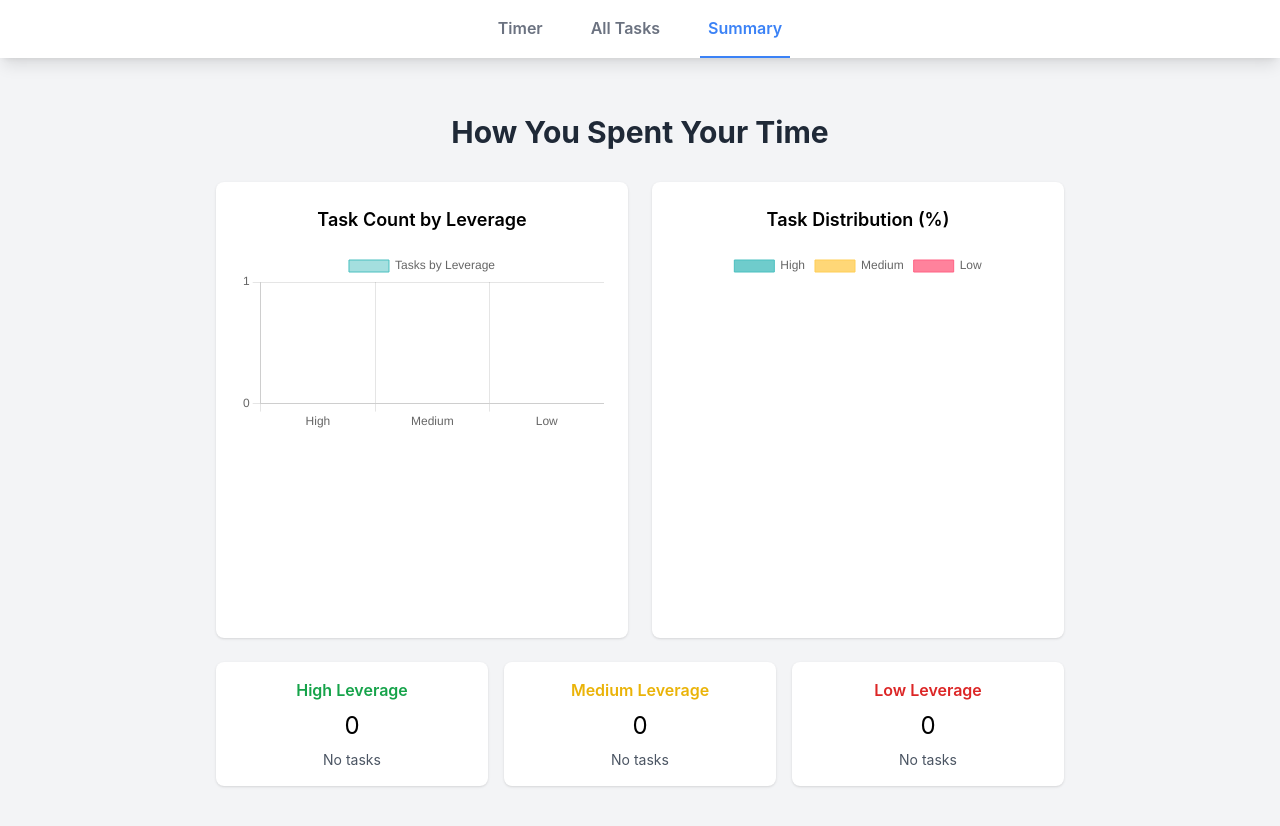
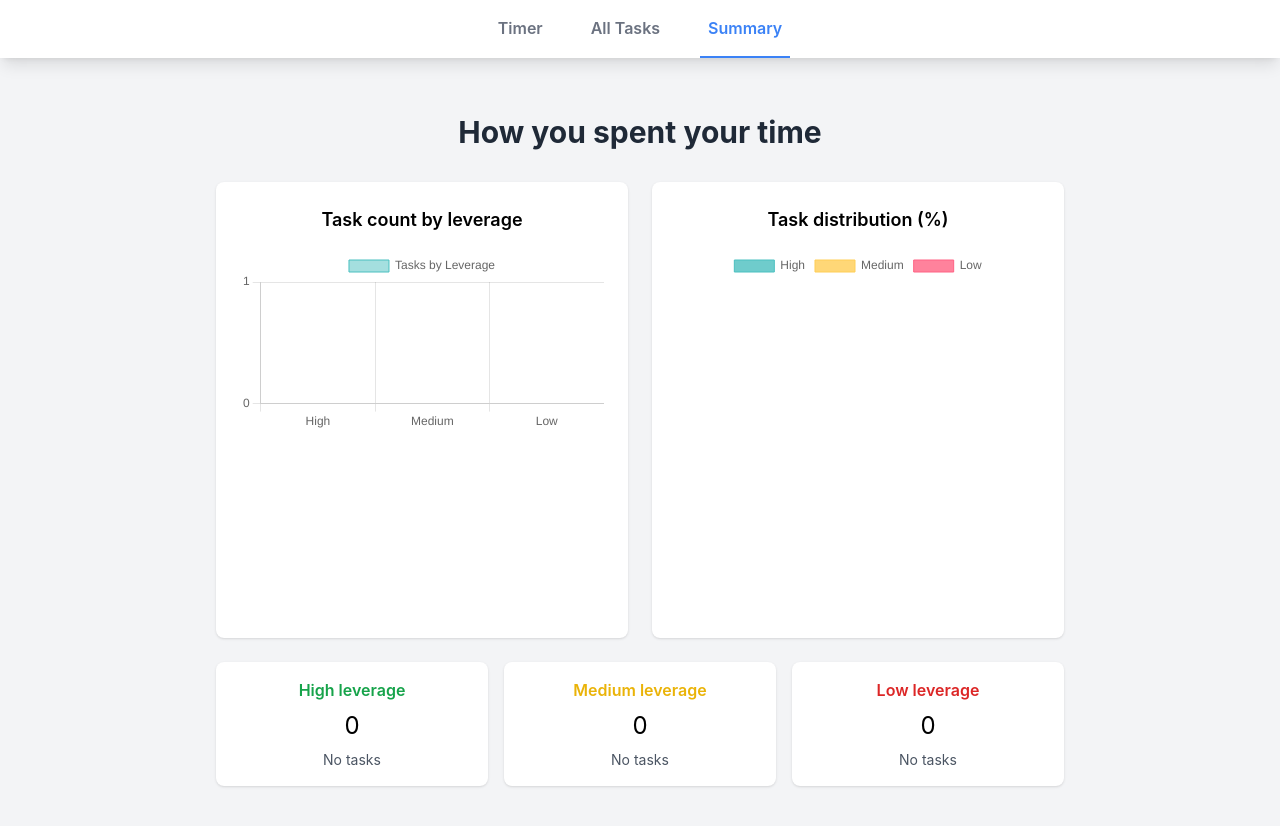
Before and after one commit to evelynso2024/TimeWell, a React (Create React App) app: page /summary in a window 1280 px wide. Shown: the top 826 px of the page. Built offline with nearby package versions, Linux system fonts and the light colour scheme; the HTML template or start-up script is replaced by a standard one.

Commit message:
Update Summary.js

```diff
--- a/src/components/Summary.js
+++ b/src/components/Summary.js
@@ -169,23 +169,23 @@ function Summary() {
   return (
     <div className="max-w-4xl mx-auto p-6">
       <h1 className="text-3xl font-bold text-center mb-8 text-gray-800">
-        How You Spent Your Time
+        How you spent your time
       </h1>
 
       <div className="grid grid-cols-1 md:grid-cols-2 gap-6 mb-6">
         <div className="bg-white p-6 rounded-lg shadow">
-          <h2 className="text-lg font-semibold mb-4 text-center">Task Count by Leverage</h2>
+          <h2 className="text-lg font-semibold mb-4 text-center">Task count by leverage</h2>
           <Bar data={barData} options={chartOptions} />
         </div>
         <div className="bg-white p-6 rounded-lg shadow">
-          <h2 className="text-lg font-semibold mb-4 text-center">Task Distribution (%)</h2>
+          <h2 className="text-lg font-semibold mb-4 text-center">Task distribution (%)</h2>
           <Doughnut data={doughnutData} options={doughnutOptions} />
         </div>
       </div>
 
       <div className="grid grid-cols-3 gap-4">
         <div className="bg-white p-4 rounded-lg shadow text-center">
-          <h3 className="font-semibold text-green-600">High Leverage</h3>
+          <h3 className="font-semibold text-green-600">High leverage</h3>
           <p className="text-2xl mt-2">{taskCounts.high}</p>
           <div className="mt-2 text-sm text-gray-600">
             {tasksByLeverage.high.length > 0 ? (
@@ -200,7 +200,7 @@ function Summary() {
           </div>
         </div>
         <div className="bg-white p-4 rounded-lg shadow text-center">
-          <h3 className="font-semibold text-yellow-500">Medium Leverage</h3>
+          <h3 className="font-semibold text-yellow-500">Medium leverage</h3>
           <p className="text-2xl mt-2">{taskCounts.medium}</p>
           <div className="mt-2 text-sm text-gray-600">
             {tasksByLeverage.medium.length > 0 ? (
@@ -215,7 +215,7 @@ function Summary() {
           </div>
         </div>
         <div className="bg-white p-4 rounded-lg shadow text-center">
-          <h3 className="font-semibold text-red-600">Low Leverage</h3>
+          <h3 className="font-semibold text-red-600">Low leverage</h3>
           <p className="text-2xl mt-2">{taskCounts.low}</p>
           <div className="mt-2 text-sm text-gray-600">
             {tasksByLeverage.low.length > 0 ? (
```
